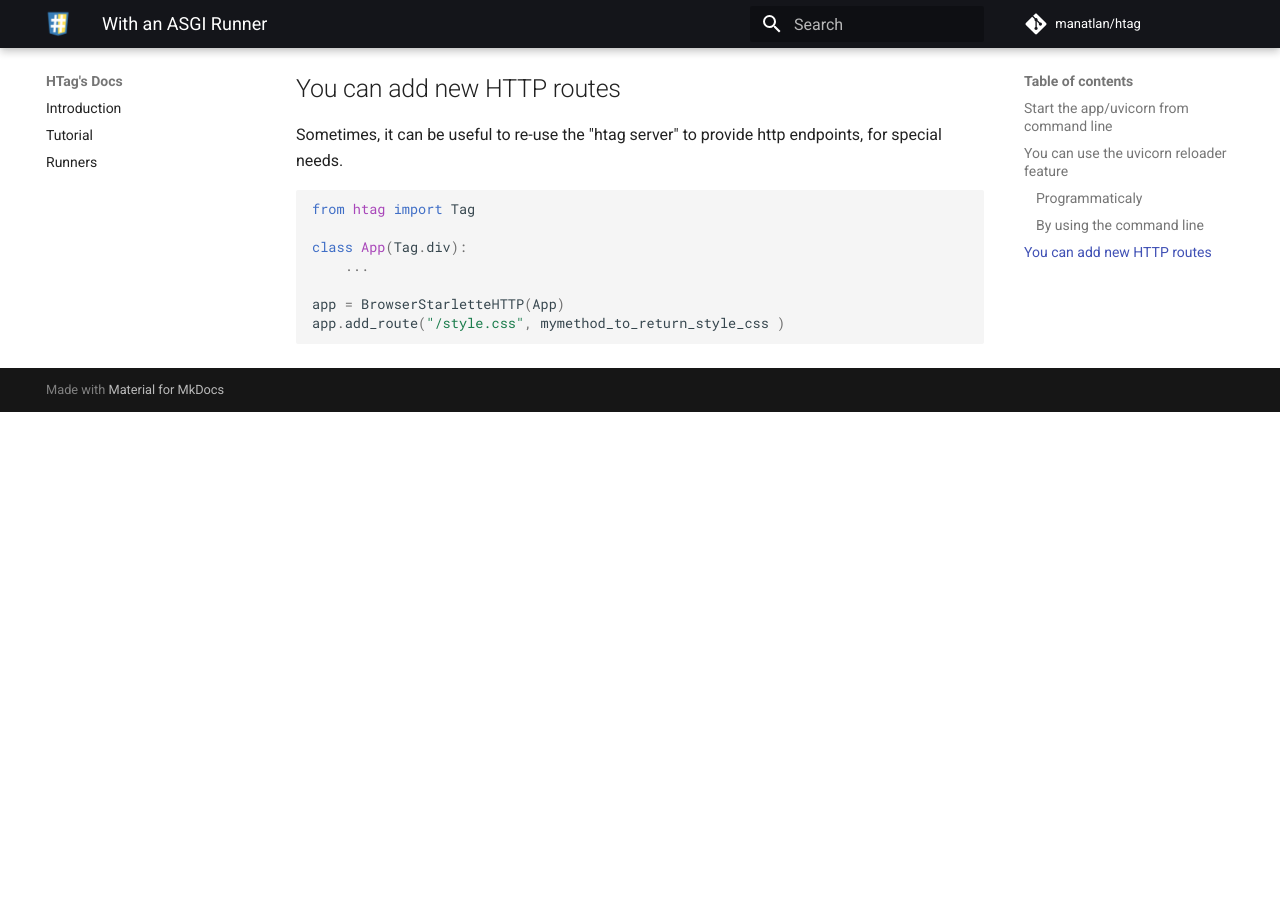
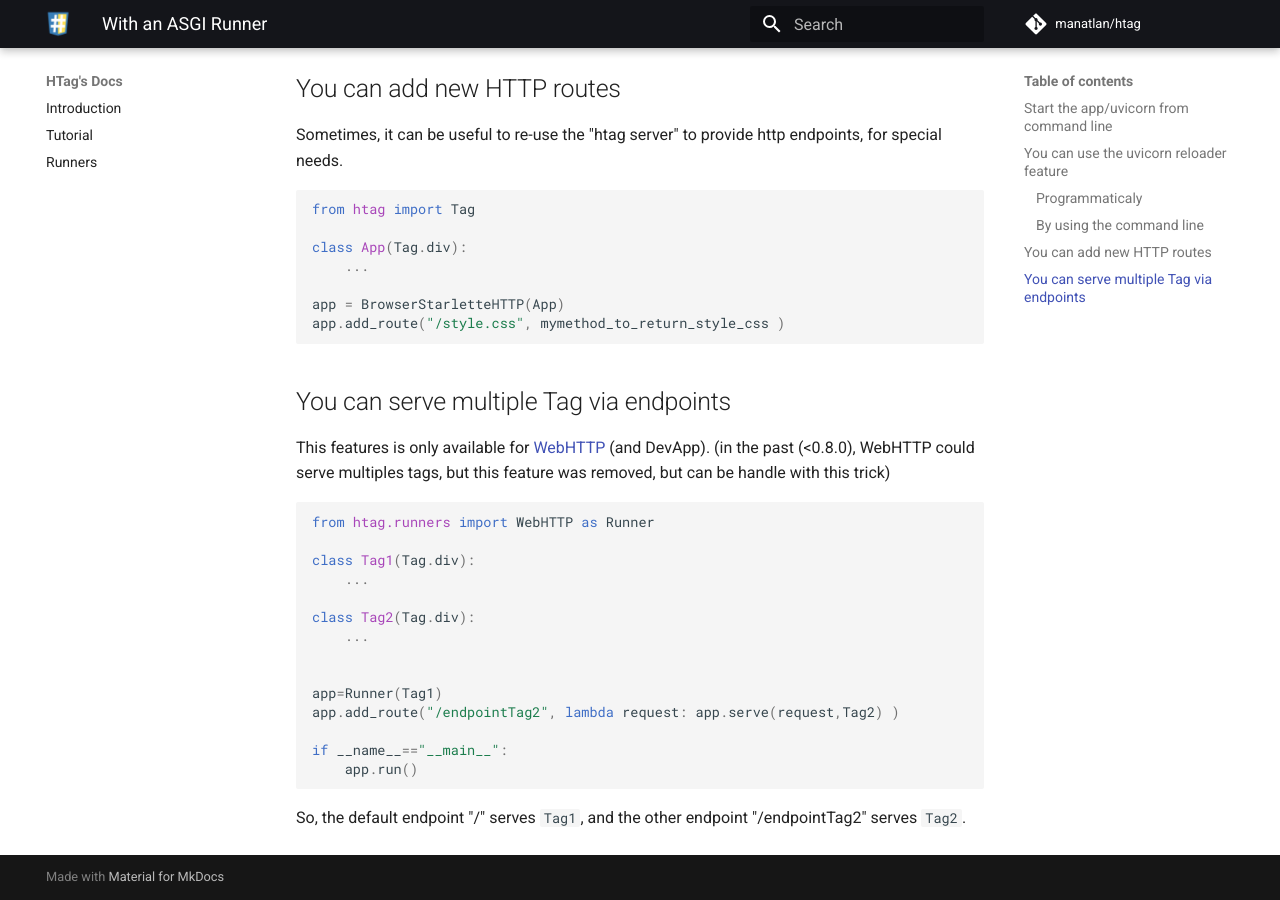
Before and after one commit to manatlan/htag, an MkDocs documentation site: the page built from docs/asgi.md, in a window 1280 px wide and 900 px high, scrolled down 1108 px. Built offline with MkDocs 1.6.1 and Material for MkDocs 9.7.7, drawn with Linux system fonts in a browser that asks for light colours; comment, search, counter and statistics services are not loaded; before the commit the page ends 1520 px from its top, so only the background shows below that.

Commit message:
Update asgi.md

````diff
--- a/docs/asgi.md
+++ b/docs/asgi.md
@@ -61,3 +61,27 @@ class App(Tag.div):
 app = BrowserStarletteHTTP(App)
 app.add_route("/style.css", mymethod_to_return_style_css )
 ```
+
+## You can serve multiple Tag via endpoints
+
+This features is only available for [WebHTTP](https://manatlan.github.io/htag/runners/#webhttp) (and DevApp).
+(in the past (<0.8.0), WebHTTP could serve multiples tags, but this feature was removed, but can be handle with this trick)
+
+```python
+from htag.runners import WebHTTP as Runner
+
+class Tag1(Tag.div):
+    ...
+
+class Tag2(Tag.div):
+    ...
+
+
+app=Runner(Tag1)
+app.add_route("/endpointTag2", lambda request: app.serve(request,Tag2) )
+
+if __name__=="__main__":
+    app.run()
+```
+
+So, the default endpoint "/" serves `Tag1`, and the other endpoint "/endpointTag2" serves `Tag2`.
````
